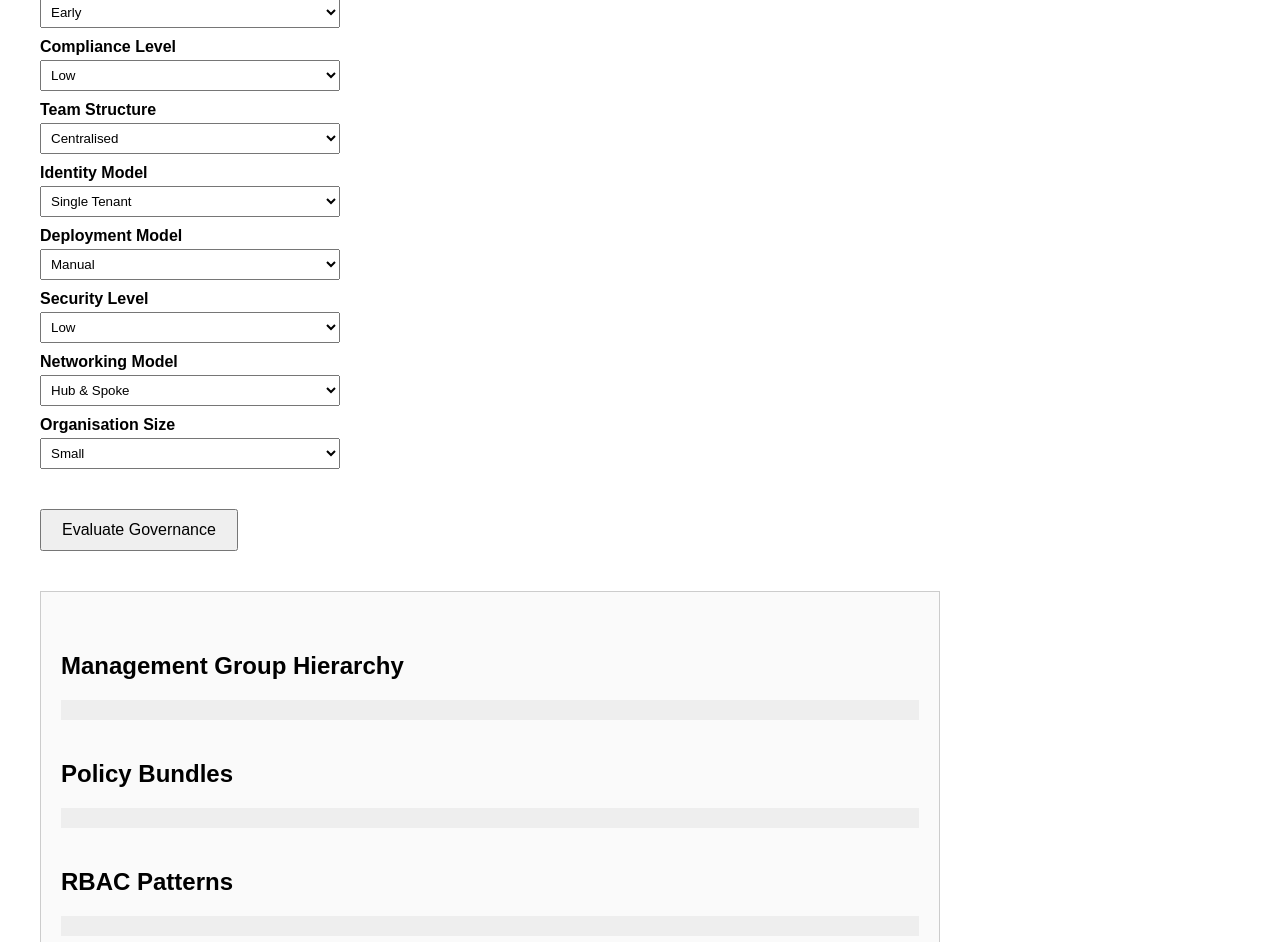
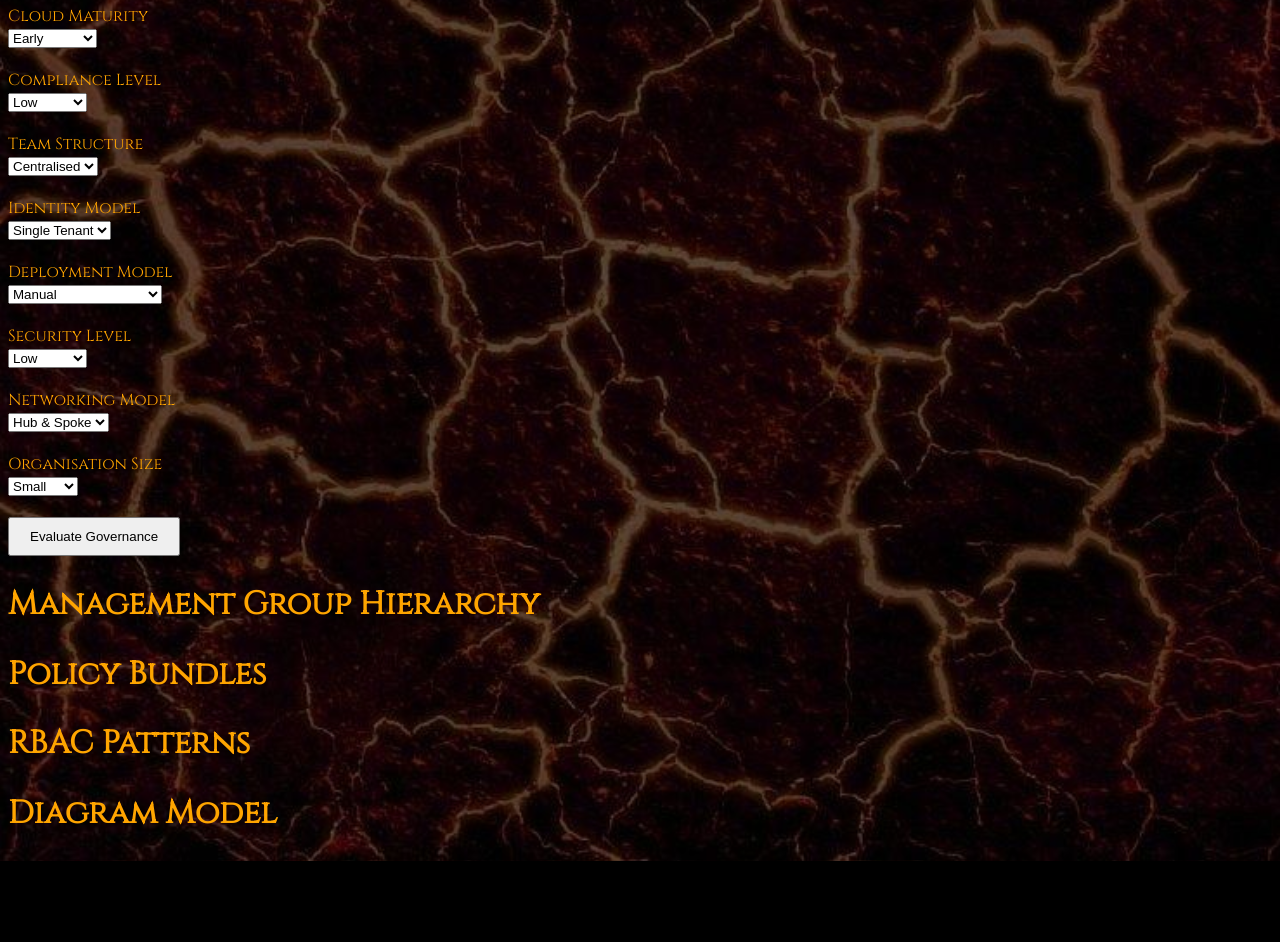
Before and after one commit to Stonywillis/GovernanceCompass, a plain HTML site: page ui/index.html in a window 1280 px wide. Shown: the part 123-1065 px from the top of the page. After the commit the page ends 984 px from the top, so only its background shows below. Drawn offline with Linux system fonts and the light colour scheme; a web font is replaced by a local one.

Commit message:
fourth draft

```diff
--- a/ui/index.html
+++ b/ui/index.html
@@ -3,45 +3,9 @@
 <head>
   <meta charset="UTF-8" />
   <title>Governance Compass</title>
-  <style>
-    body {
-      font-family: Arial, sans-serif;
-      margin: 40px;
-      max-width: 900px;
-    }
-    h2 {
-      margin-top: 40px;
-    }
-    .form-section {
-      margin-bottom: 20px;
-    }
-    label {
-      display: block;
-      margin-top: 10px;
-      font-weight: bold;
-    }
-    select {
-      width: 300px;
-      padding: 6px;
-      margin-top: 4px;
-    }
-    button {
-      margin-top: 20px;
-      padding: 10px 20px;
-      font-size: 16px;
-    }
-    .output-section {
-      margin-top: 40px;
-      padding: 20px;
-      border: 1px solid #ccc;
-      background: #fafafa;
-    }
-    pre {
-      background: #eee;
-      padding: 10px;
-      overflow-x: auto;
-    }
-  </style>
+  <link rel="stylesheet" href="styles.css?v=1.0">
+    <link href="https://fonts.googleapis.com/css2?family=Bungee+Spice&family=Cinzel&display=swap" rel="stylesheet">
+<link id="favicon" rel="icon" type="image/PNG" href="AnvilOutlineLogo02small.png"/>
 </head>
 
 <body>
--- a/ui/styles.css
+++ b/ui/styles.css
@@ -1,8 +1,19 @@
+
+h1, h2, h3 {
+    font-family: 'Cinzel', serif;
+    font-size: 2rem;
+}
 
 body {
-  font-family: Arial, sans-serif;
-  margin: 40px;
-  max-width: 800px;
+    font-family: 'Cinzel', serif;
+    text-align: left;
+    background-image: url("lava1dark.jpg");
+    background-size: cover;
+    background-position: center;
+    background-repeat: repeat;
+    background-color: black;
+    color: orange;
+    margin-top: 5%;
 }
 
 label {
```
Also changed, not shown: ui/AnvilOutlineLogo02small.png (added), ui/lava1dark.jpg (added).
